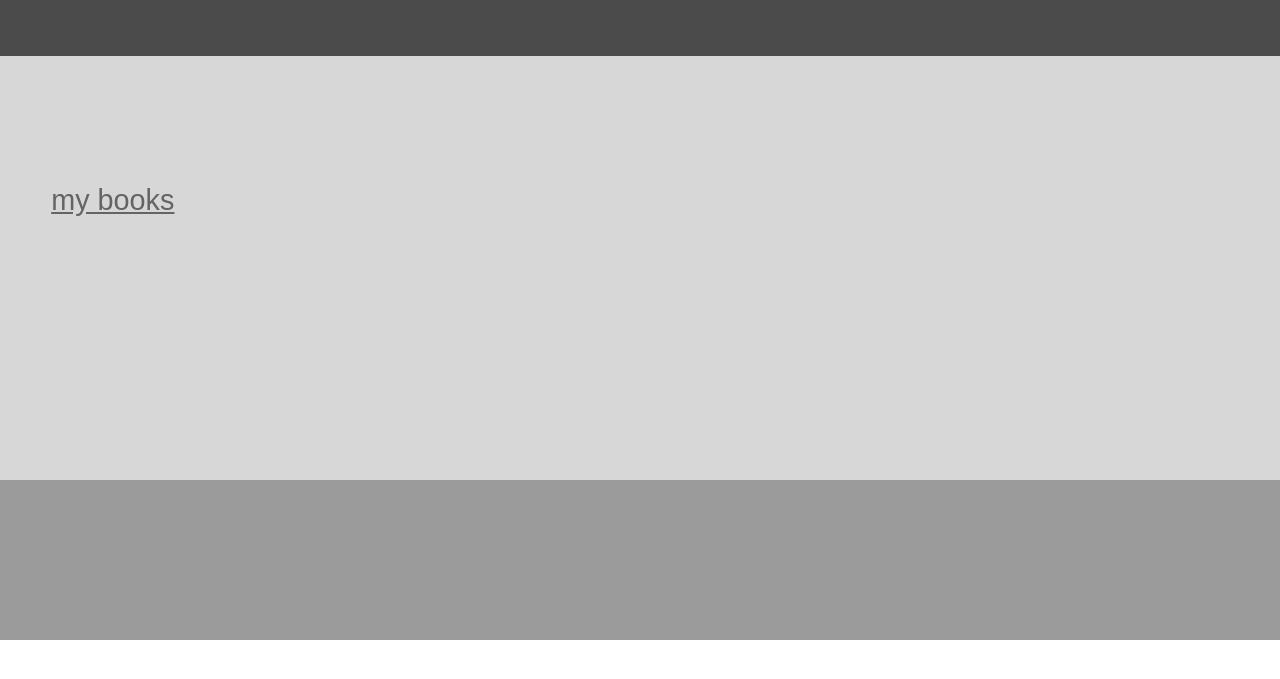
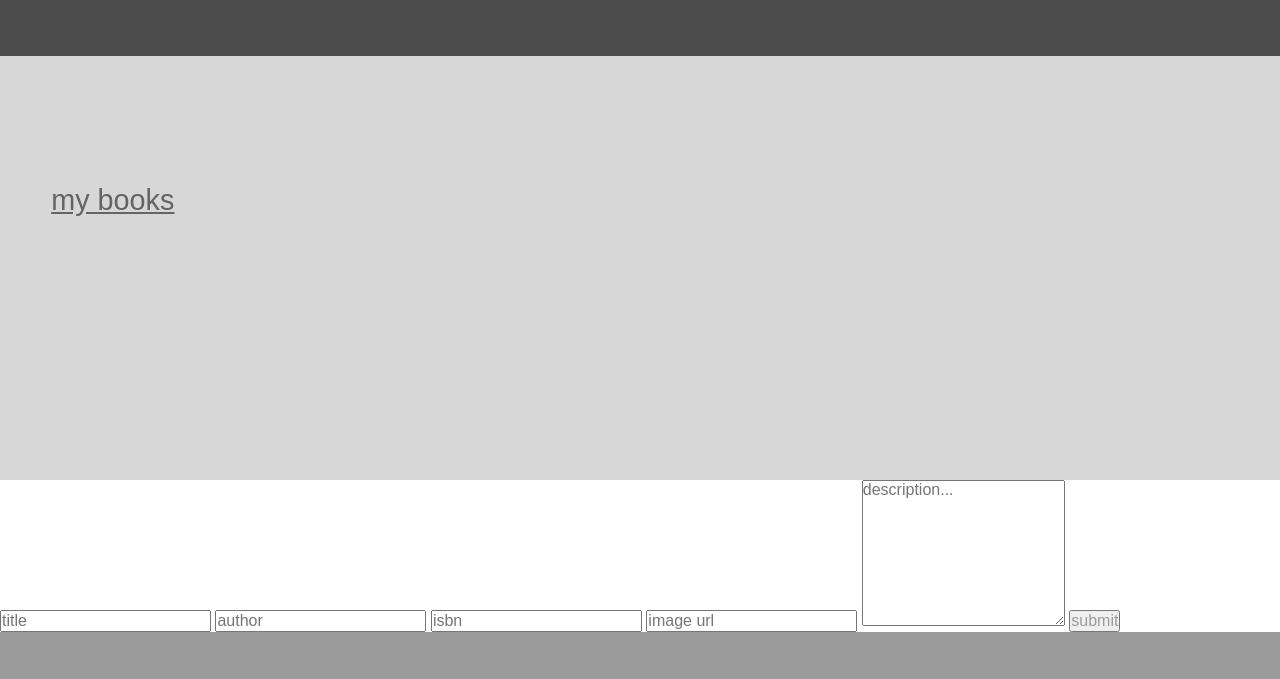
Before and after one commit to RM-KH-book-list/frontend, a website: page project-client/index.html in a window 1280 px wide. Shown: the part 131-810 px from the top of the page. Drawn offline with nearby package versions, Linux system fonts and the light colour scheme; no server answers.

Commit message:
add form to html

```diff
--- a/project-client/index.html
+++ b/project-client/index.html
@@ -15,15 +15,33 @@
     <header>
         <h1>The Book List</h1>
     </header>
+
     <main>
     <section id="booklist">
         <h2>My Books</h2>
     </section>
     </main>
 
-    <footer>
+    <section id="book-new-view">
+        <form id="add-book">
+            <label for="title">
+                <input type="text" id="book-title" name="title" placeholder="title" required>
+            </label>
+            <label for="author">
+                <input type="text" id="book-author" name="author" placeholder="author" required>
+            </label>
+            <label for="isbn">
+                <input type="text" id="book-isbn" name="isbn" placeholder="isbn" required>
+            </label>
+            <label for="img-url">
+                <input type="text" id="book-img-url" name="img-url" placeholder="image url" required>
+            </label>
+            <textarea id="description" rows="8" placeholder="description..." required></textarea>
+            <button type="submit">submit</button>
+        </form>
+    </section>
 
-    </footer>
+    <footer></footer>
 
 
 
```
